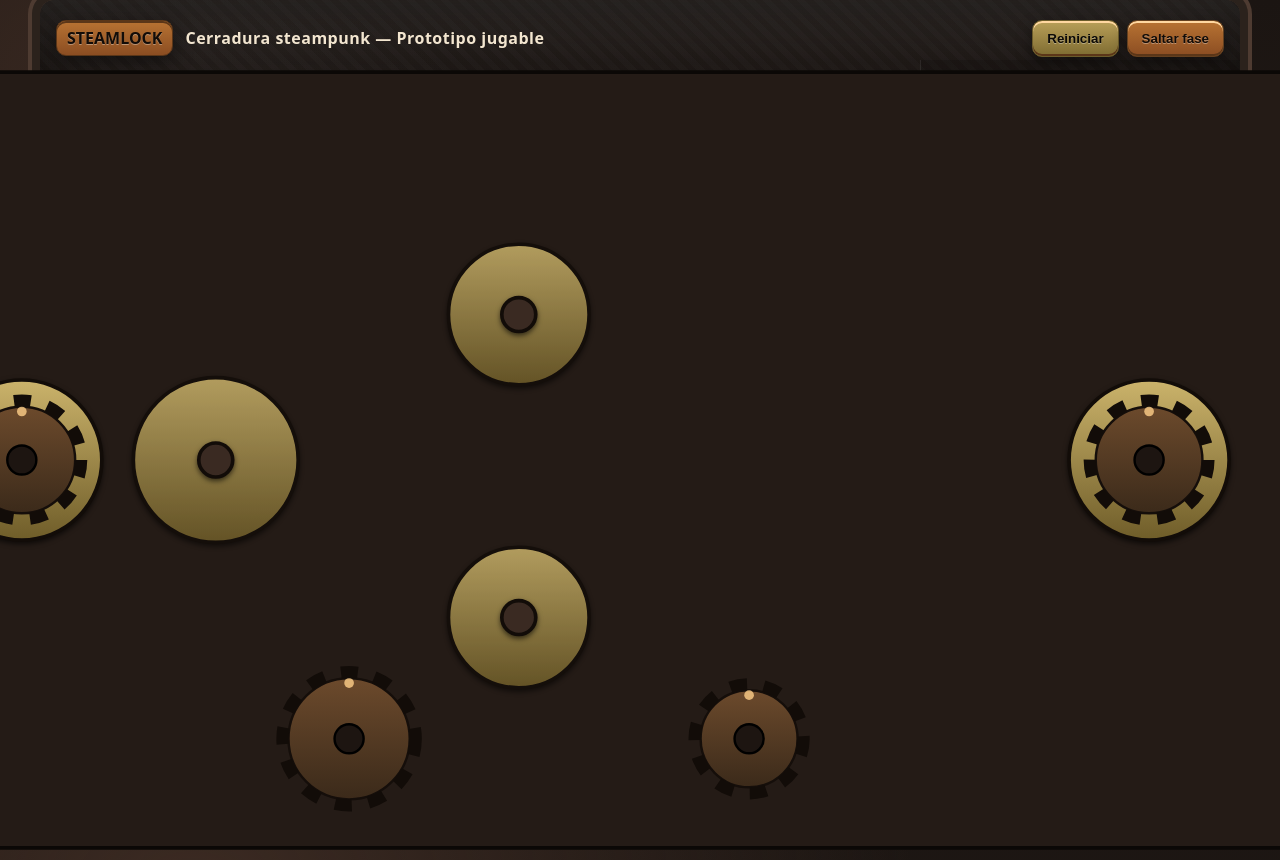
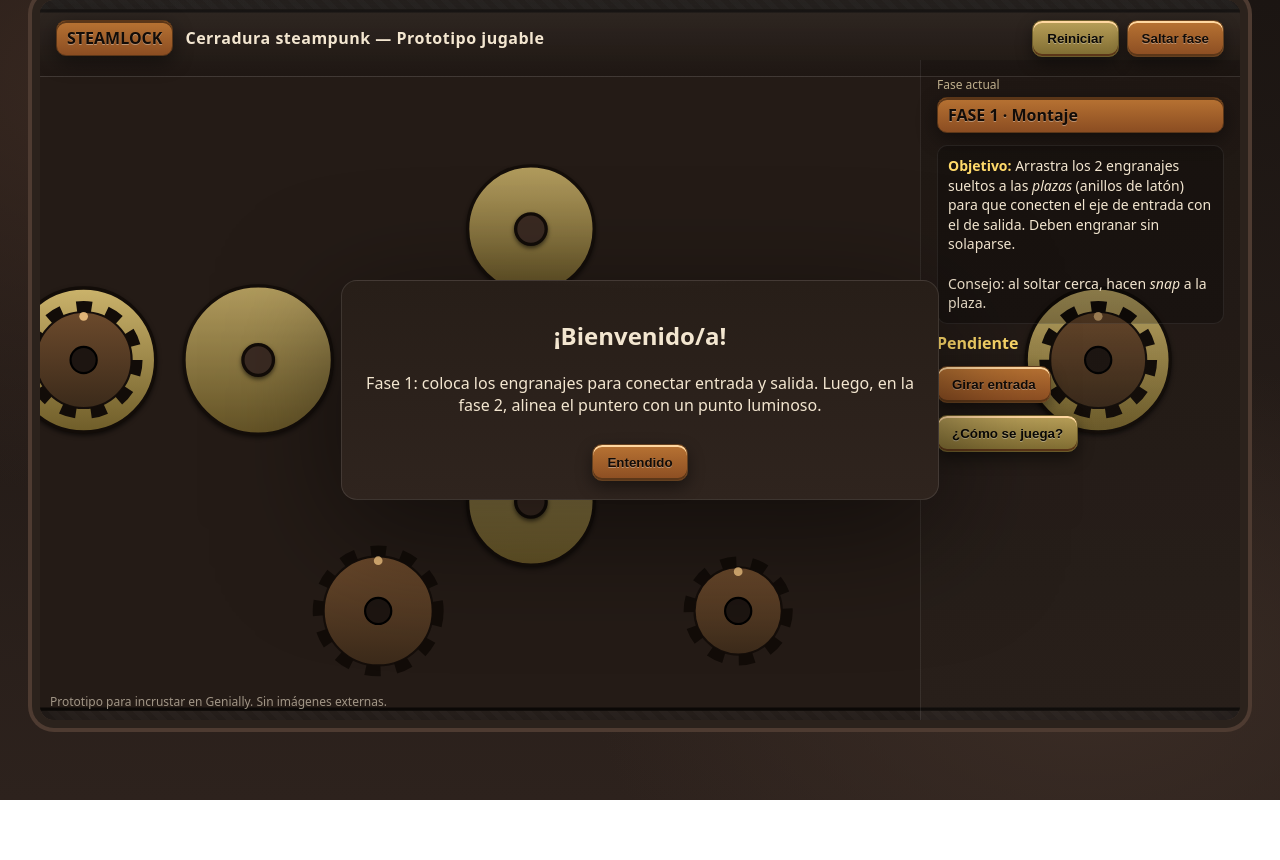
Before and after one commit to busterin/gtcerradura, a plain HTML site: page index.html in a window 1280 px wide. After the commit the page ends 800 px from the top, so only its background shows below. Drawn offline with Linux system fonts and the light colour scheme.

Commit message:
Actualizar index.html

```diff
--- a/index.html
+++ b/index.html
@@ -16,6 +16,12 @@
         <button class="btn" id="btnSkip">Saltar fase</button>
       </div>
     </div>
+
+    <!-- MUY IMPORTANTE: el SVG ahora va DENTRO de .frame -->
+    <svg id="svg"
+         viewBox="0 0 1200 660"
+         preserveAspectRatio="xMidYMid slice"
+         class="stage-svg"></svg>
 
     <div class="panel">
       <div id="stage"></div>
@@ -44,10 +50,8 @@
       </div>
     </div>
 
-    <div class="footer">Prototipo listo para incrustar en Genially (un solo archivo). Sin imágenes externas.</div>
+    <div class="footer">Prototipo para incrustar en Genially. Sin imágenes externas.</div>
   </div>
-
-  <svg id="svg" viewBox="0 0 1200 660" preserveAspectRatio="xMidYMid slice" style="position:absolute; inset:60px 320px 0 0;"></svg>
 
   <script defer src="script.js"></script>
 </body>
```
